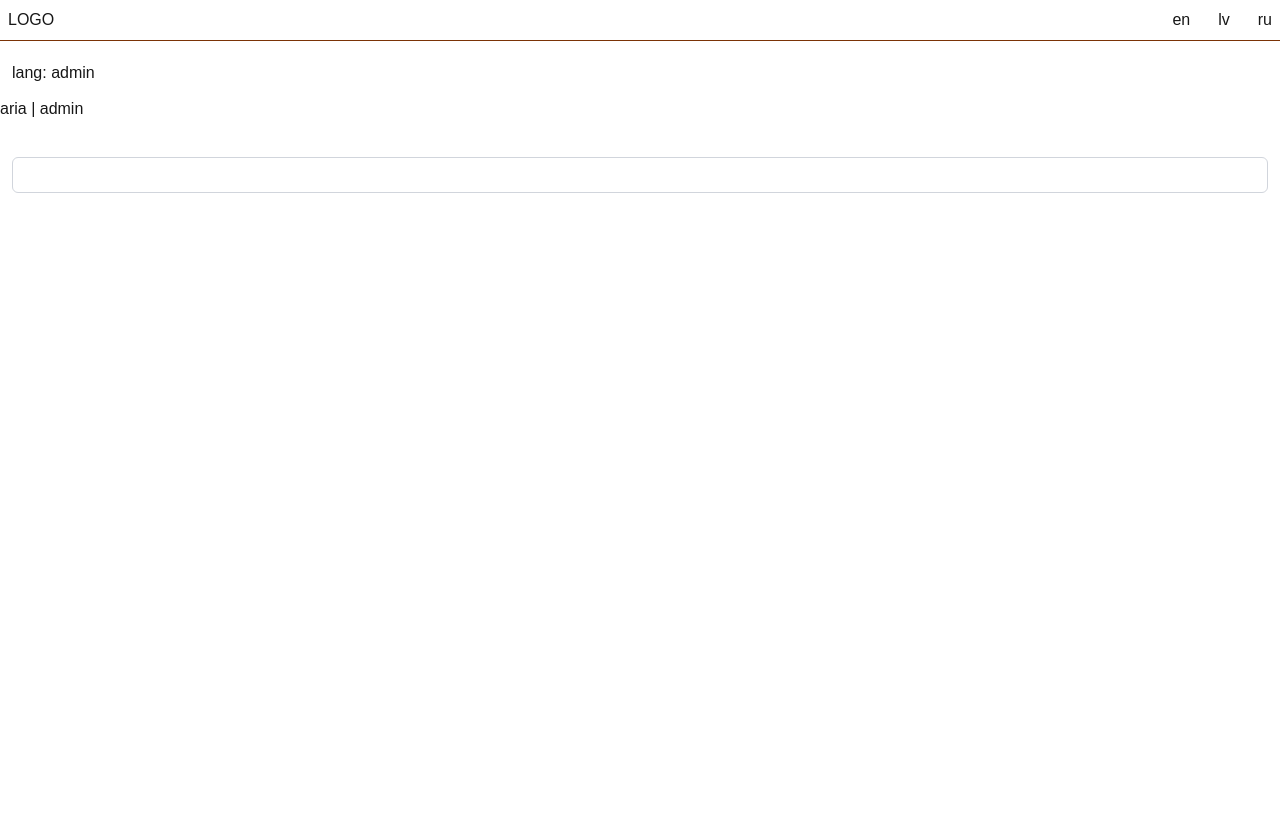
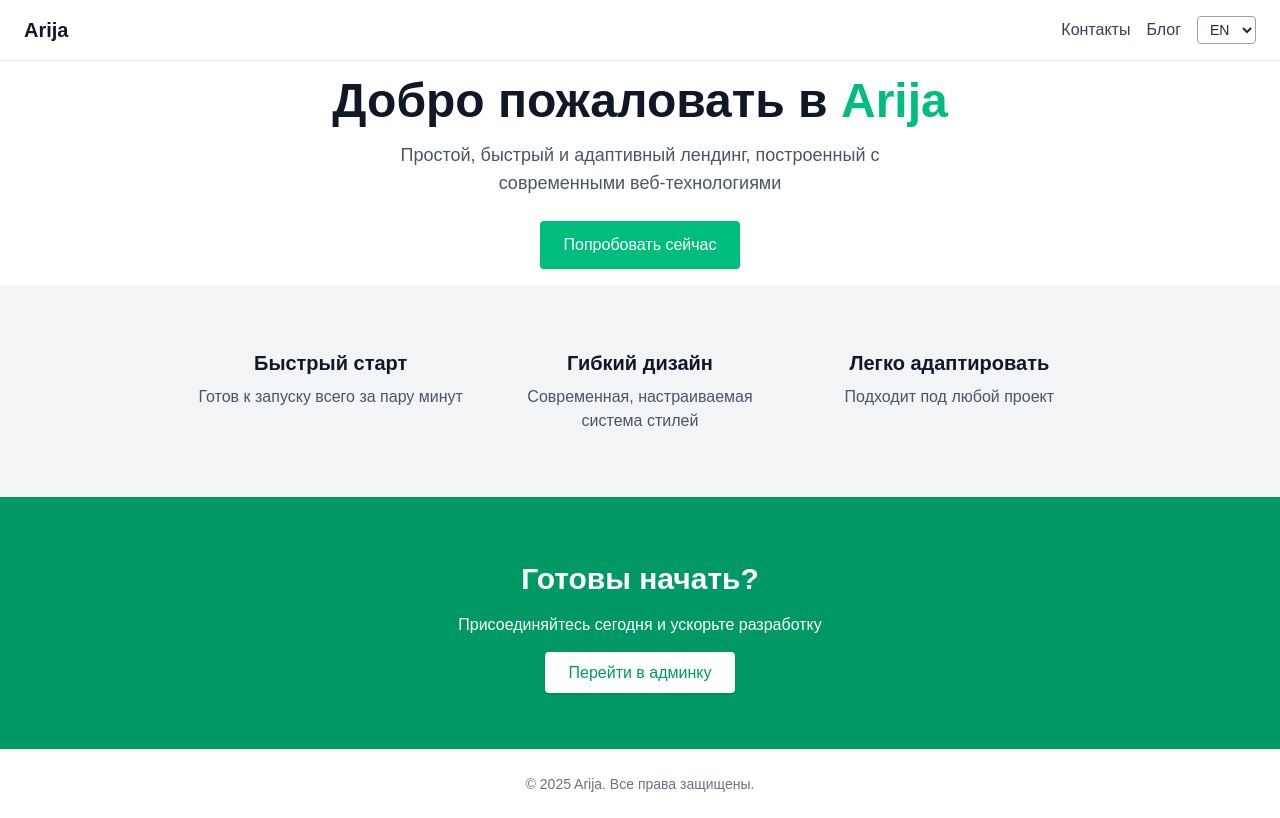
Before and after one commit to bnz/area-next, a Next.js app: page /admin in a window 1280 px wide. Built offline with nearby package versions, Linux system fonts and the light colour scheme.

Commit message:
feat(main): add simple landing page as example

```diff
--- a/src/app/[lang]/page.tsx
+++ b/src/app/[lang]/page.tsx
@@ -1,5 +1,6 @@
 import { generateLangStaticParams } from "@/lib/i18n"
 import { LangLink } from "@/components/LangLink"
+import { Landing } from "@/components/Landing"
 
 export const generateStaticParams = generateLangStaticParams
 
@@ -11,19 +12,21 @@ export default async function Home({ params }: PageParams) {
 
     const { lang } = await params
 
-    return (
-        <>
-            <div className="p-3">lang: {lang}</div>
-            <div className="">
-                aria | <LangLink href="/admin">admin</LangLink>
+    return <Landing />
 
-                <br />
-                <br />
-
-                <div className="p-3">
-                    <input type="text" className="" />
-                </div>
-            </div>
-        </>
-    )
+    // return (
+    //     <>
+    //         <div className="p-3">lang: {lang}</div>
+    //         <div className="">
+    //             aria | <LangLink href="/admin">admin</LangLink>
+    //
+    //             <br />
+    //             <br />
+    //
+    //             <div className="p-3">
+    //                 <input type="text" className="" />
+    //             </div>
+    //         </div>
+    //     </>
+    // )
 }
--- a/src/app/layout.tsx
+++ b/src/app/layout.tsx
@@ -24,10 +24,10 @@ export default function RootLayout({ children }: Readonly<PropsWithChildren>) {
     return (
         <html lang="en">
         <body className={`${geistSans.variable} ${geistMono.variable} antialiased`}>
-        <header className=" border-b border-b-amber-900 mb-2 flex flex-row justify-between">
-            <LangLink href="/" className="p-2">LOGO</LangLink>
-            <LangsSwitcher />
-        </header>
+        {/*<header className=" border-b border-b-amber-900 mb-2 flex flex-row justify-between">*/}
+        {/*    <LangLink href="/" className="p-2">LOGO</LangLink>*/}
+        {/*    <LangsSwitcher />*/}
+        {/*</header>*/}
         {children}
         </body>
         </html>
--- /dev/null
+++ b/src/components/Landing.tsx
@@ -0,0 +1,102 @@
+'use client'
+
+import Link from 'next/link'
+import { usePathname } from 'next/navigation'
+import { supportedLanguages } from "@/lib/i18n"
+
+export function Landing() {
+    const pathname = usePathname()
+    const currentLang = pathname.split('/')[1] || 'en'
+
+    return (
+        <div className="min-h-screen bg-white text-gray-900 dark:bg-black dark:text-gray-100 flex flex-col">
+            {/* Header */}
+            <header
+                className="w-full px-6 py-4 flex justify-between items-center border-b border-gray-200 dark:border-gray-800">
+                <div className="flex items-center gap-6">
+                    <Link href={`/${currentLang}`} className="text-xl font-bold hover:opacity-80 transition">
+                        Arija
+                    </Link>
+                </div>
+                <div className="flex items-center gap-4">
+                    <nav className="hidden sm:flex space-x-4">
+                        <Link href="#features" className="hover:underline text-gray-700 dark:text-gray-300">
+                            Контакты
+                        </Link>
+                        <Link href="#cta" className="hover:underline text-gray-700 dark:text-gray-300">
+                            Блог
+                        </Link>
+                    </nav>
+                    <div className="relative">
+                        <select
+                            className="bg-transparent border border-gray-400 dark:border-gray-600 rounded px-2 py-1 text-sm text-gray-800 dark:text-gray-200"
+                            defaultValue={currentLang}
+                            onChange={(e) => {
+                                const lang = e.target.value
+                                const newPath = pathname.replace(/^\/[^/]+/, '/' + lang)
+                                window.location.href = newPath
+                            }}
+                        >
+                            {supportedLanguages.map((lang) => (
+                                <option key={lang} value={lang}>
+                                    {lang.toUpperCase()}
+                                </option>
+                            ))}
+                        </select>
+                    </div>
+                </div>
+            </header>
+
+            {/* Hero */}
+            <section className="flex flex-col items-center justify-center flex-1 text-center p-4">
+                <h2 className="text-4xl sm:text-5xl font-bold mb-4">
+                    Добро пожаловать в <span className="text-emerald-500 dark:text-emerald-300">Arija</span>
+                </h2>
+                <p className="text-lg text-gray-600 dark:text-gray-400 max-w-xl mb-6">
+                    Простой, быстрый и адаптивный лендинг, построенный с современными веб-технологиями
+                </p>
+                <Link
+                    href="#cta"
+                    className="bg-emerald-500 dark:bg-emerald-400 text-white px-6 py-3 rounded shadow hover:bg-emerald-600 dark:hover:bg-emerald-500 transition"
+                >
+                    Попробовать сейчас
+                </Link>
+            </section>
+
+            {/* Features */}
+            <section id="features" className="py-16 bg-gray-100 dark:bg-gray-900 px-6">
+                <div className="max-w-4xl mx-auto grid gap-8 sm:grid-cols-3 text-center">
+                    <div>
+                        <h3 className="text-xl font-semibold mb-2">Быстрый старт</h3>
+                        <p className="text-gray-600 dark:text-gray-400">Готов к запуску всего за пару минут</p>
+                    </div>
+                    <div>
+                        <h3 className="text-xl font-semibold mb-2">Гибкий дизайн</h3>
+                        <p className="text-gray-600 dark:text-gray-400">Современная, настраиваемая система стилей</p>
+                    </div>
+                    <div>
+                        <h3 className="text-xl font-semibold mb-2">Легко адаптировать</h3>
+                        <p className="text-gray-600 dark:text-gray-400">Подходит под любой проект</p>
+                    </div>
+                </div>
+            </section>
+
+            {/* CTA */}
+            <section id="cta" className="py-16 px-6 bg-emerald-600 dark:bg-emerald-700 text-white text-center">
+                <h2 className="text-3xl font-bold mb-4">Готовы начать?</h2>
+                <p className="mb-6">Присоединяйтесь сегодня и ускорьте разработку</p>
+                <Link
+                    href="/admin"
+                    className="bg-white text-emerald-600 dark:text-emerald-700 px-6 py-3 rounded font-medium shadow hover:bg-gray-100 dark:hover:bg-gray-200 transition"
+                >
+                    Перейти в админку
+                </Link>
+            </section>
+
+            {/* Footer */}
+            <footer className="py-6 text-center text-sm text-gray-500 border-t border-gray-200 dark:border-gray-800">
+                © 2025 Arija. Все права защищены.
+            </footer>
+        </div>
+    )
+}
--- a/tailwind.config.js
+++ b/tailwind.config.js
@@ -1,4 +1,5 @@
 module.exports = {
+    darkMode: "media",
     content: [
         "./pages/**/*.{js,ts,jsx,tsx}",
         "./components/**/*.{js,ts,jsx,tsx}",
```
